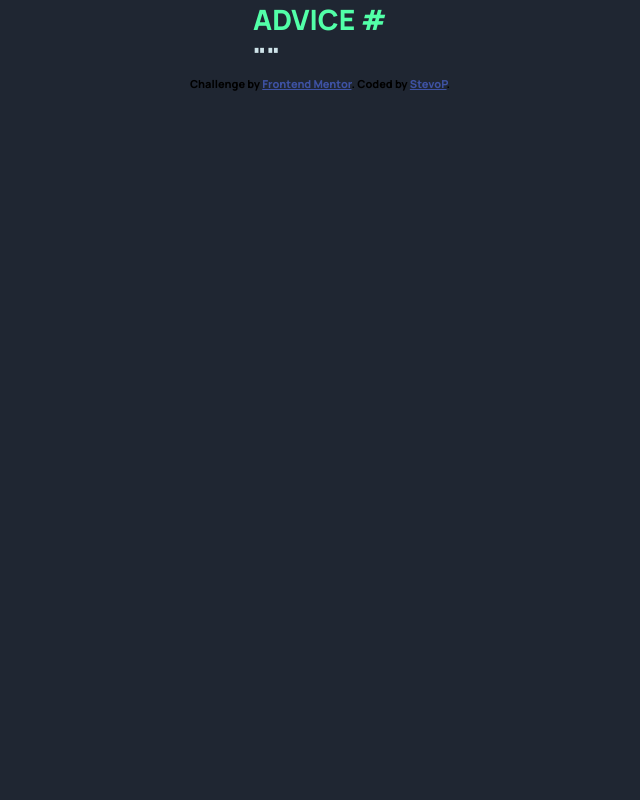
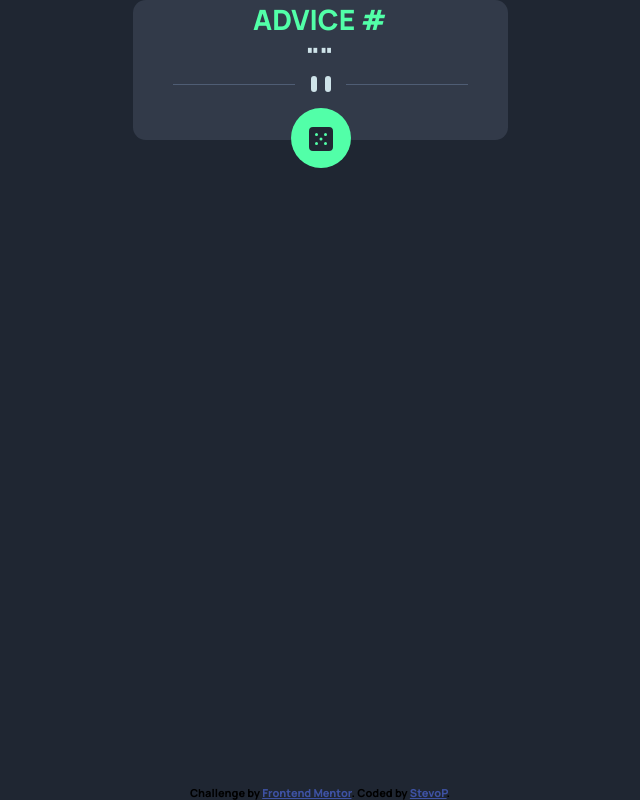
Before and after one commit to stevop/Advice-Generator, a plain HTML site: page index.html in a window 1280 px wide. Shown: the whole page, without its empty margins (320-960 px from the left). Drawn offline with nearby package versions, Linux system fonts and the light colour scheme.

Commit message:
added some styling, button, but positioning must be fixed yet

```diff
--- a/index.html
+++ b/index.html
@@ -16,6 +16,11 @@
     <section class="wrapper">
       <h1 id="advice-id">Advice #<!-- Advice ID goes here --></h1>
       <p id="advice-text">"<!-- Advice text goes here -->"</p>
+      <img class="divider" src="./images/pattern-divider-mobile.svg" alt="divider">
+      <img class="dice" src="./images/icon-dice.svg" alt="dice">
+      <svg width='80' height='80'>
+        <circle cx='50' cy='50' r='30' fill='#52ffa8'></circle>
+     </svg>
     </section>
 
     <div class="attribution">
--- a/styles/partials/_global.scss
+++ b/styles/partials/_global.scss
@@ -9,6 +9,7 @@ body{
     font-weight: 800;
     height: 100vh;
     overflow: hidden;
+    position: relative;
     width: 100vw;
 }
 // ADVICE BODY
@@ -17,20 +18,63 @@ body{
     flex-direction: column;
     justify-content: center;
     align-items: center;
+
+    max-width: 375px;
+    margin-right: auto;
+    margin-left: auto;
+}
+
+.wrapper{
+    background-color: var(--dark-grayish-blue);
+    border-radius: .8rem;
+    position: relative;
+    width: 100%;
 }
 
 #advice-id{
     color: var(--neon-green);
     font-family: inherit;
     font-size: inherit;
+    text-align: center;
     text-transform: uppercase;
 }
 
 #advice-text{
     color: var(--light-cyan);
     font-family: inherit;
+    text-align: center;
+}
+
+.divider{
+    display: block;
+    margin-right: auto;
+    margin-left: auto;
+    padding-bottom: 3rem;
+}
+
+.dice{
+    cursor: pointer;
+    position: absolute;
+    bottom: -11px;
+    left: 47%;
+    z-index: 10;
+}
+
+svg{
+    cursor: pointer;
+    position: absolute;
+    bottom: -28px;
+    left: 37%;
 }
 
 // ATTRIBUTION
-.attribution { font-size: 11px; text-align: center; }
-.attribution a { color: hsl(228, 45%, 44%); }
+.attribution {
+    bottom: 0;
+    font-size: 11px;
+    position: absolute;
+    text-align: center;
+}
+
+.attribution a {
+    color: hsl(228, 45%, 44%);
+}
```
Also changed, not shown: styles/style.css, 1 other file.
